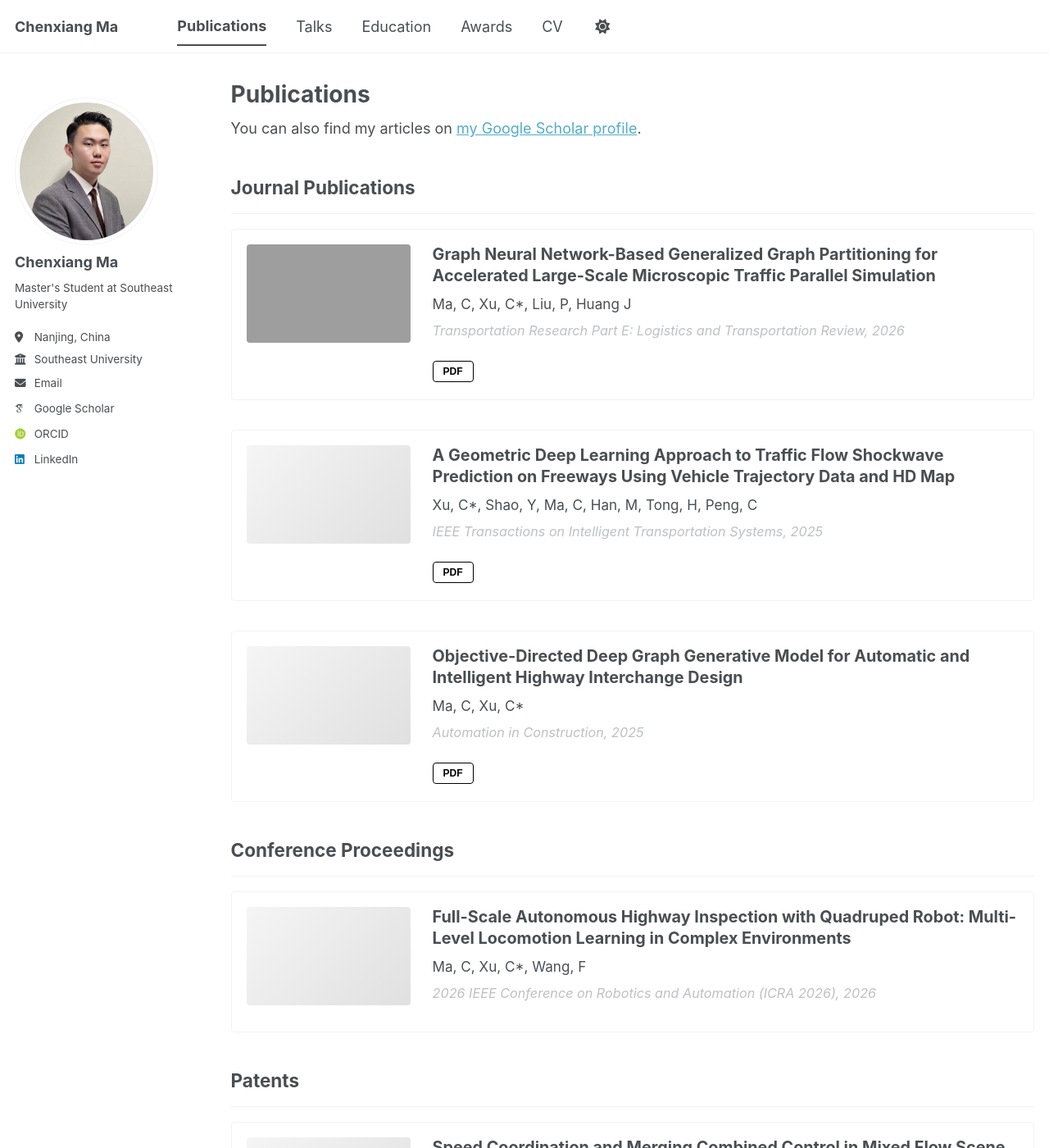
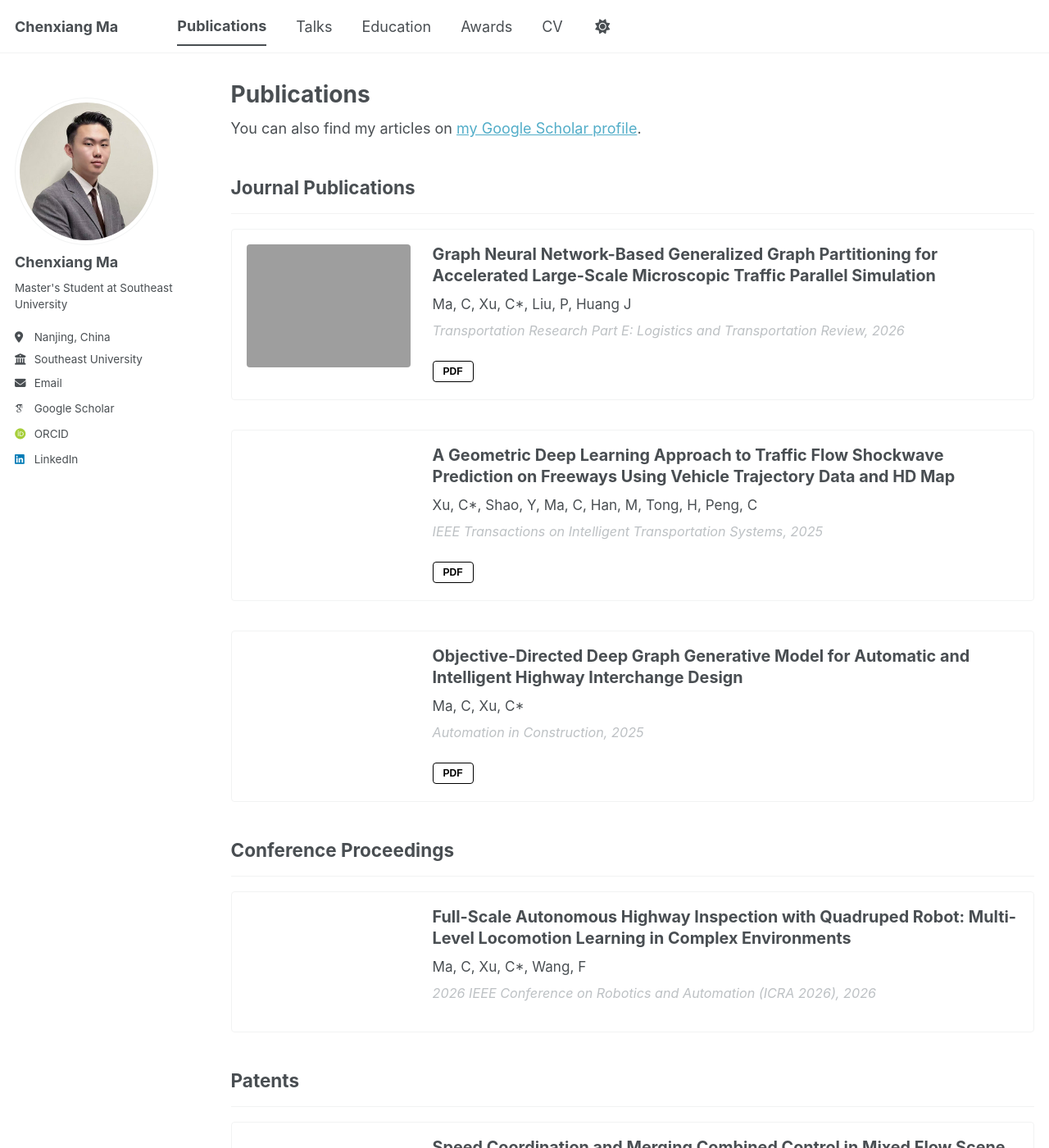
Before and after one commit to macxii23/macxii23.github.io, a Jekyll site: the page built from _pages/publications.html, in a window 1280 px wide and 1400 px high. Shown: the whole window at 82% size. Built offline with Jekyll 4.4.1, drawn with Linux system fonts in a browser that asks for light colours; some web fonts are replaced; a script bundle is joined from its source files by our own code; library files that are not in the unit come from our copies.

Commit message:
Update _archive.scss

```diff
--- a/_sass/layout/_archive.scss
+++ b/_sass/layout/_archive.scss
@@ -73,6 +73,7 @@
 }
 
 /* Publication Card Layout */
+/* 找到 .publication-card 并增加对齐方式，防止左边图片被右边文字拉长 */
 .publication-card {
   display: flex;
   gap: 1.5em;
@@ -82,6 +83,7 @@
   border-radius: 4px;
   background-color: var(--global-bg-color);
   transition: box-shadow 0.3s ease;
+  align-items: flex-start; /* [核心修改] 让图片顶部对齐，高度自然撑开 */
 
   &:hover {
     box-shadow: 0 2px 8px rgba(0, 0, 0, 0.1);
@@ -93,23 +95,32 @@
   }
 }
 
+/* 修改图片容器样式 */
 .publication-card__image {
   flex-shrink: 0;
-  width: 200px;
-  height: 120px;
-  overflow: hidden;
+  width: 200px;        /* [保持固定宽度] 保证左侧对齐整齐 */
+  height: auto;        /* [修改] 高度设为自动，随图片变化 */
   border-radius: 4px;
-  background-color: #f5f5f5;
+  background-color: transparent; /* 去掉灰色背景 */
+
+  /* 去掉了 overflow: hidden，让图片完整显示 */
 
   img, video {
-    width: 100%;
-    height: 100%;
-    object-fit: cover;
+    display: block;    /* 消除图片底部的微小空隙 */
+    width: 100%;       /* 宽度填满 200px */
+    height: auto;      /* [修改] 高度自动，保持原图比例 */
+    object-fit: contain; /* [修改] 确保图片完整显示，不裁剪 */
+    border-radius: 4px;
   }
 
   @include breakpoint(max-width $small) {
     width: 100%;
-    height: 180px;
+    height: auto;
+
+    img {
+      max-height: 250px; /* 手机端限制最大高度，防止图片太长 */
+      object-fit: cover; /* 手机上可以稍微裁剪一点以保证美观 */
+    }
   }
 }
 
```
